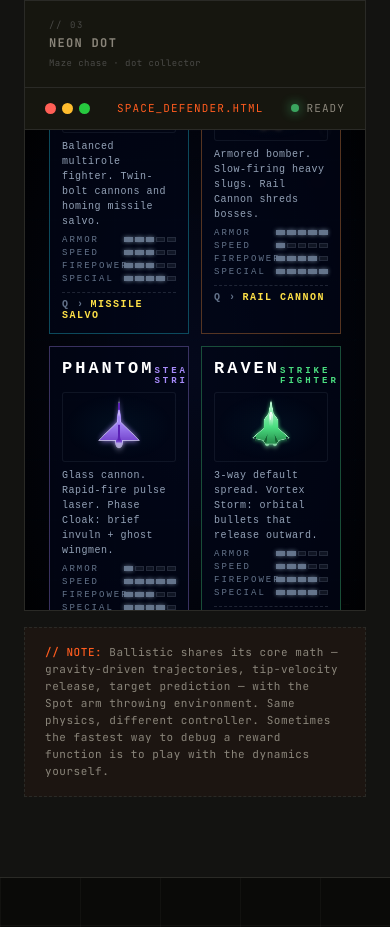
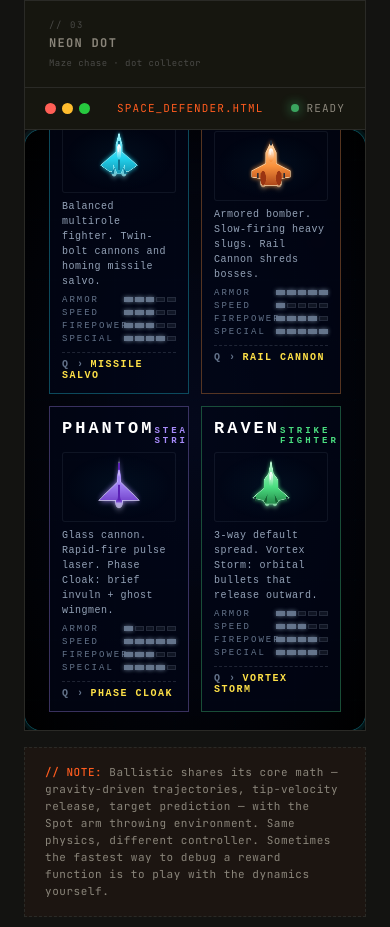
Before and after one commit to bmaxdk/bmaxdk.github.io, a plain HTML site: page index.html in a window 390 px wide. Shown: the part 9075-10002 px from the top of the page. Drawn offline with Linux system fonts and the light colour scheme.

```diff
--- a/index.html
+++ b/index.html
@@ -498,7 +498,8 @@
   .game-bar .status { color: var(--fg-dim); display: flex; align-items: center; gap: 8px; }
   .game-iframe {
     width: 100%;
-    height: 640px;
+    height: 820px;
+    max-height: 90vh;
     border: none;
     display: block;
     background: #000;
@@ -754,7 +755,7 @@
     .footer-grid { grid-template-columns: 1fr; gap: 40px; }
     .uw-banner { grid-template-columns: 1fr; padding: 24px; }
     .course-grid { grid-template-columns: 1fr; }
-    .game-iframe { height: 480px; }
+    .game-iframe { height: 600px; }
   }
 </style>
 </head>
```
